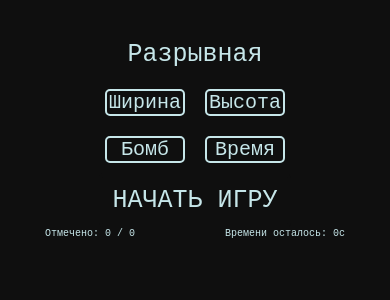
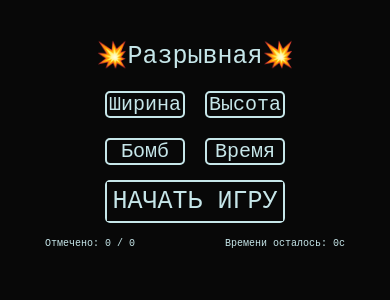
Before and after one commit to LordCookis/SaperMobile, a React Native app: screen / in a window 390 px wide. Shown: the top 300 px of the page. Built offline with nearby package versions, Linux system fonts and the light colour scheme.

Commit message:
Окончание игры

```diff
--- a/App.tsx
+++ b/App.tsx
@@ -5,6 +5,7 @@ import * as React from 'react'
 import { View, Text, Pressable } from 'react-native'
 import GameInputs from './components/GameInputs'
 import Field from './components/Field'
+import Result from './components/Result'
 
 export default function App() {
   const [field, setField] = useState<any>([])
@@ -12,18 +13,17 @@ export default function App() {
   const [size, setSize] = useState<Size>({X: 0, Y: 0})
   interface Bomb {X: number, Y: number}
   const [bombs, setBombs] = useState<Bomb>({X: 0, Y: 0})
+  const [time, setTime] = useState<number>(0)
   interface Flag {X: number, Y: number}
   const [flags, setFlags] = useState<Flag>({X: 0, Y: 0})
   const gameActive = useRef<boolean>(false)
   const executed = useRef<boolean>(false)
-  const winX = useRef<number>(0)
-  const [win, setWin] = useState<number>(0)
+  const win = useRef<number>(0)
   const [error, setError] = useState<string>("")
 
   const gameStart = () => {
     const fieldX:any = []
     let idX:number = 0
-    let idY:number = 0
     if (!size.X || !size.Y) {
       setError("Ошибка: размер поля не указан")
     } else if (size.X * size.Y === bombs.X) {
@@ -37,19 +37,18 @@ export default function App() {
         const rowX:any = []
         for (let j = 0; j < size.Y; j++) {
           rowX.push({
-            id: idY,
+            id: idX,
             bomb: false,
             click: false,
             countBomb: 0,
             flag: false
           })
-          idY++
+          idX++
         }
         fieldX.push({
-          id: idX,
+          id: i,
           row: rowX
         })
-        idX++
       }
       setField(fieldX)
       setBombs({...bombs, Y: bombs.X})
@@ -61,22 +60,21 @@ export default function App() {
 
   return(
     <View style={styles.mainView}>
-      <Text style={styles.mainText}>Разрывная</Text>
+      <Text style={styles.mainText}>💥Разрывная💥</Text>
       <GameInputs
         size = {size}
         setSize = {setSize}
         bombs = {bombs}
         setBombs = {setBombs}
       />
-      <View style={styles.buttonView}>
-        <Text style={styles.button} onPress={gameStart}>НАЧАТЬ ИГРУ</Text>
-      </View>
+      <Pressable style={styles.buttonView} onPress={gameStart}>
+        <Text style={styles.button}>НАЧАТЬ ИГРУ</Text>
+      </Pressable>
       <View style={styles.viewInfo}>
         <Text style={styles.textInfo}>Отмечено: {flags.X} / {bombs.Y}</Text>
         <Text style={styles.textInfo}>Времени осталось: 0c</Text>
       </View>
-      {
-        <Field
+      {<Field
         field = {field}
         setField = {setField}
         bombs = {bombs}
@@ -84,11 +82,18 @@ export default function App() {
         setFlags = {setFlags}
         gameActive = {gameActive}
         executed = {executed}
-          winX = {winX}
-          setWin = {setWin}
+        win = {win}
       />}
       <StatusBar style="light"/>
-      <Text>{error}</Text>
+      <Text style={styles.errorText}>{error}</Text>
+      {win.current === 0 ||
+      <Result
+        setField = {setField}
+        size = {size}
+        bombs = {bombs}
+        time = {time}
+        win = {win}
+      />}
     </View>
   )
 }
--- a/components/Field.tsx
+++ b/components/Field.tsx
@@ -1,9 +1,17 @@
 import { styles } from '../styles/styles'
 import * as React from 'react'
+import { useEffect } from 'react'
 import { View, Pressable, Text } from "react-native"
 import { services } from '../services'
 
-export default function Field({field, setField, bombs, executed, winX, setWin, flags, setFlags}:any) {
+export default function Field({field, setField, bombs, executed, win, flags, setFlags}:any) {
+  useEffect(() => {
+    if ((flags.X + flags.Y) === (bombs.Y * 2) && flags.Y > 0) {
+      win.current = 1
+      setFlags({...flags, Y: flags.X})
+    }
+  }, [flags.X])
+
   const randomBomb = (cell:any) => {
     const arrayBombs:any = []
     while (arrayBombs.length < bombs.Y) {
@@ -28,8 +36,7 @@ export default function Field({field, setField, bombs, executed, winX, setWin, f
       if (fieldX[idX].row[id].bomb) {
         fieldX[idX].row[id].countBomb = 0
         fieldX.forEach((rowX: any) => {rowX.row.forEach((cellX: any) => {cellX.bomb ? cellX.click = true : null})})
-        setWin(2)
-        winX.current = 2
+        win.current = 2
       } else if (!fieldX[idX].row[id].countBomb) {
         stack = services.saper.checkAround(idX, id, fieldX, stack)
       }
--- a/components/GameInputs.tsx
+++ b/components/GameInputs.tsx
@@ -1,6 +1,6 @@
 import { styles } from '../styles/styles'
 import * as React from 'react'
-import { View, Text, TextInput } from "react-native"
+import { View, TextInput } from "react-native"
 
 export default function GameInputs({size, setSize, bombs, setBombs}:any){
   return(
--- /dev/null
+++ b/components/Result.tsx
@@ -0,0 +1,22 @@
+import { styles } from '../styles/styles'
+import * as React from 'react'
+import { View, Text, Pressable } from "react-native"
+
+export default function Result({setField, size, bombs, time, win}:any){
+  const newGame = () => {
+    setField([])
+    win.current = 0
+  }
+
+  return(
+    <View style={styles.resultView}>
+      {win.current === 1 ? <Text style={styles.resultWin}>ОБЕЗВРЕЖЕНО</Text> : <Text style={styles.resultLose}>ПОРАЖЕНИЕ</Text>}
+      <Text style={styles.resultText}>Поле: {size.X} / {size.Y}</Text>
+      <Text style={styles.resultText}>Бомб: {bombs.Y}</Text>
+      {time === 0 || <Text style={styles.resultText}>Время: {time}</Text>}
+      <Pressable style={styles.resultButton} onPress={newGame}>
+        <Text style={styles.resultText}>НОВАЯ ИГРА</Text>
+      </Pressable>
+    </View>
+  )
+}
--- a/styles/styles.ts
+++ b/styles/styles.ts
@@ -5,8 +5,8 @@ export const styles = StyleSheet.create({
     flex: 1,
     padding: 15,
     alignItems: 'center',
-    color: '#0f0f0f',
-    backgroundColor: '#0f0f0f',
+    color: '#080808',
+    backgroundColor: '#080808',
   },
   mainText: {
     margin: 10,
@@ -25,7 +25,7 @@ export const styles = StyleSheet.create({
     width: 80,
     margin: 10,
     marginHorizontal: 10,
-    backgroundColor: '#0f0f0f',
+    backgroundColor: '#080808',
     color: '#c6e6e9',
     borderColor: '#c6e6e9',
     borderTopWidth: 2,
@@ -41,7 +41,7 @@ export const styles = StyleSheet.create({
     width: 80,
     margin: 10,
     marginHorizontal: 10,
-    backgroundColor: '#0f0f0f',
+    backgroundColor: '#080808',
     color: '#c6e6e9',
     borderColor: '#c6e6e9',
     borderRadius: 5,
@@ -54,14 +54,15 @@ export const styles = StyleSheet.create({
     textAlign: 'center',
   },
   buttonView: {
+    margin: 5,
+    marginBottom: 15,
+    borderWidth: 2,
     borderColor: '#c6e6e9',
-    border: 'solid',
     borderRadius: 5,
   },
   button: {
-    margin: 5,
     padding: 5,
-    backgroundColor: '#0f0f0f',
+    backgroundColor: '#080808',
     color: '#c6e6e9',
     fontFamily: 'monospace',
     fontSize: 25,
@@ -94,39 +95,27 @@ export const styles = StyleSheet.create({
     width: 35,
     margin: 3,
     backgroundColor: '#c6e6e9',
-    color: '#c6e6e9',
     border: 'none',
     borderRadius: 5,
-    textAlign: 'center',
     justifyContent: 'center',
-    fontFamily: 'monospace',
-    fontSize: 35,
   },
   cellC: {
     height: 35,
     width: 35,
     margin: 3,
     backgroundColor: '#69dbe6',
-    color: '#69dbe6',
     border: 'none',
     borderRadius: 5,
-    textAlign: 'center',
     justifyContent: 'center',
-    fontFamily: 'monospace',
-    fontSize: 35,
   },
   cellB: {
     height: 35,
     width: 35,
     margin: 3,
     backgroundColor: '#e66969',
-    color: '#e66969',
     border: 'none',
     borderRadius: 5,
-    textAlign: 'center',
     justifyContent: 'center',
-    fontFamily: 'monospace',
-    fontSize: 35,
   },
   cell1: {
     height: 35,
@@ -214,5 +203,45 @@ export const styles = StyleSheet.create({
     justifyContent: 'center',
     fontFamily: 'monospace',
     fontSize: 20,
-  }
+  },
+  resultView: {
+    padding: 10,
+    paddingLeft: 25,
+    paddingRight: 25,
+    flexDirection: 'column',
+    justifyContent: 'center',
+    alignItems: 'center',
+    backgroundColor: '#080808',
+    color: '#c6e6e9',
+    borderWidth: 3,
+    borderColor: '#c6e6e9',
+    borderRadius: 5,
+    position: 'absolute',
+    zIndex: 1,
+  },
+  resultWin: {
+    color: '#4bc04b',
+    fontFamily: 'monospace',
+    fontSize: 70,
+  },
+  resultLose: {
+    color: '#e66969',
+    fontFamily: 'monospace',
+    fontSize: 100,
+  },
+  resultText: {
+    margin: 10,
+    color: '#c6e6e9',
+    fontFamily: 'monospace',
+    fontSize: 25,
+  },
+  resultButton: {
+    borderWidth: 3,
+    borderColor: '#c6e6e9',
+    borderRadius: 5,
+  },
+  errorText: {
+    fontFamily: 'monospace',
+    color: '#e66969',
+  },
 })
```
Lines whose indentation alone changed are shown as unchanged.
